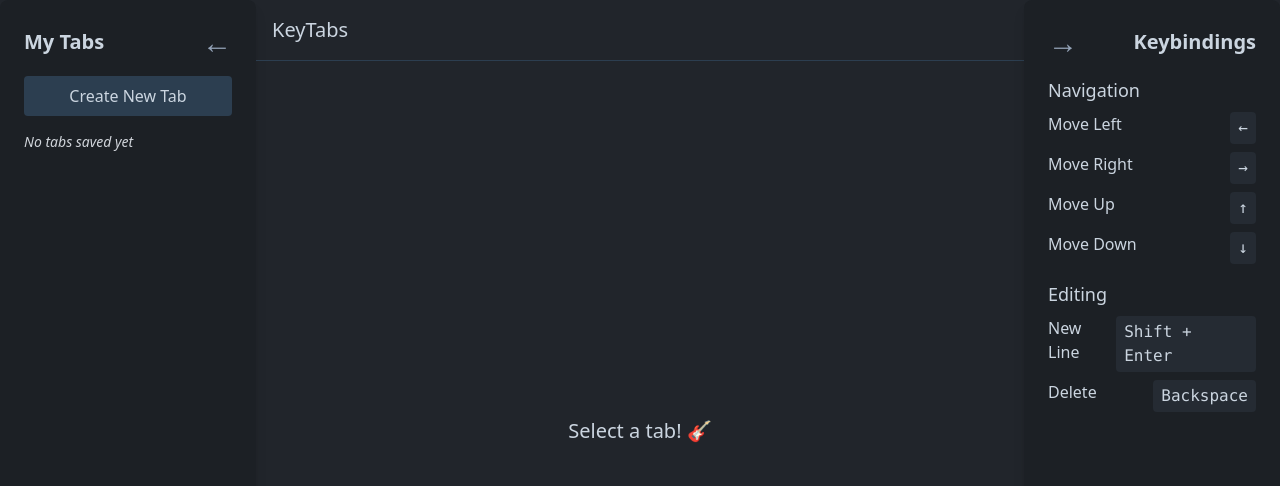
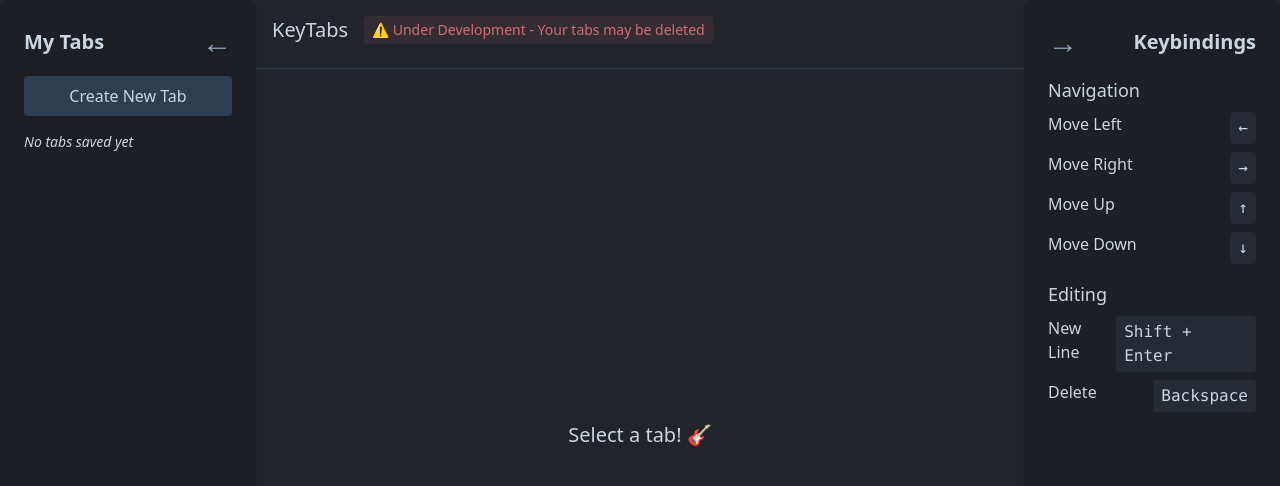
Before and after one commit to mcambria/keytabs-app, a React (Vite) app: page / in a window 1280 px wide. Shown: the top 486 px of the page. Built offline with nearby package versions, Linux system fonts and the light colour scheme.

Commit message:
add warning banner

```diff
--- a/src/App.tsx
+++ b/src/App.tsx
@@ -8,8 +8,11 @@
       <div className="flex h-screen">
         <TabsList className="h-full" />
         <div className="flex-1 flex flex-col h-full ">
-          <div className="p-4 border-b border-ide-highlight flex-none">
+          <div className="p-4 border-b border-ide-highlight flex-none flex space-x-4">
             <h1 className="text-xl font-medium text-ide-text-accent-primary">KeyTabs</h1>
+            <div className="bg-ide-text-destructive/10 text-ide-text-destructive text-sm px-2 py-1 rounded mb-2 inline-block">
+              ⚠️ Under Development - Your tabs may be deleted
+            </div>
           </div>
           <TabEditor className="flex-1 p-4" />
         </div>
```
